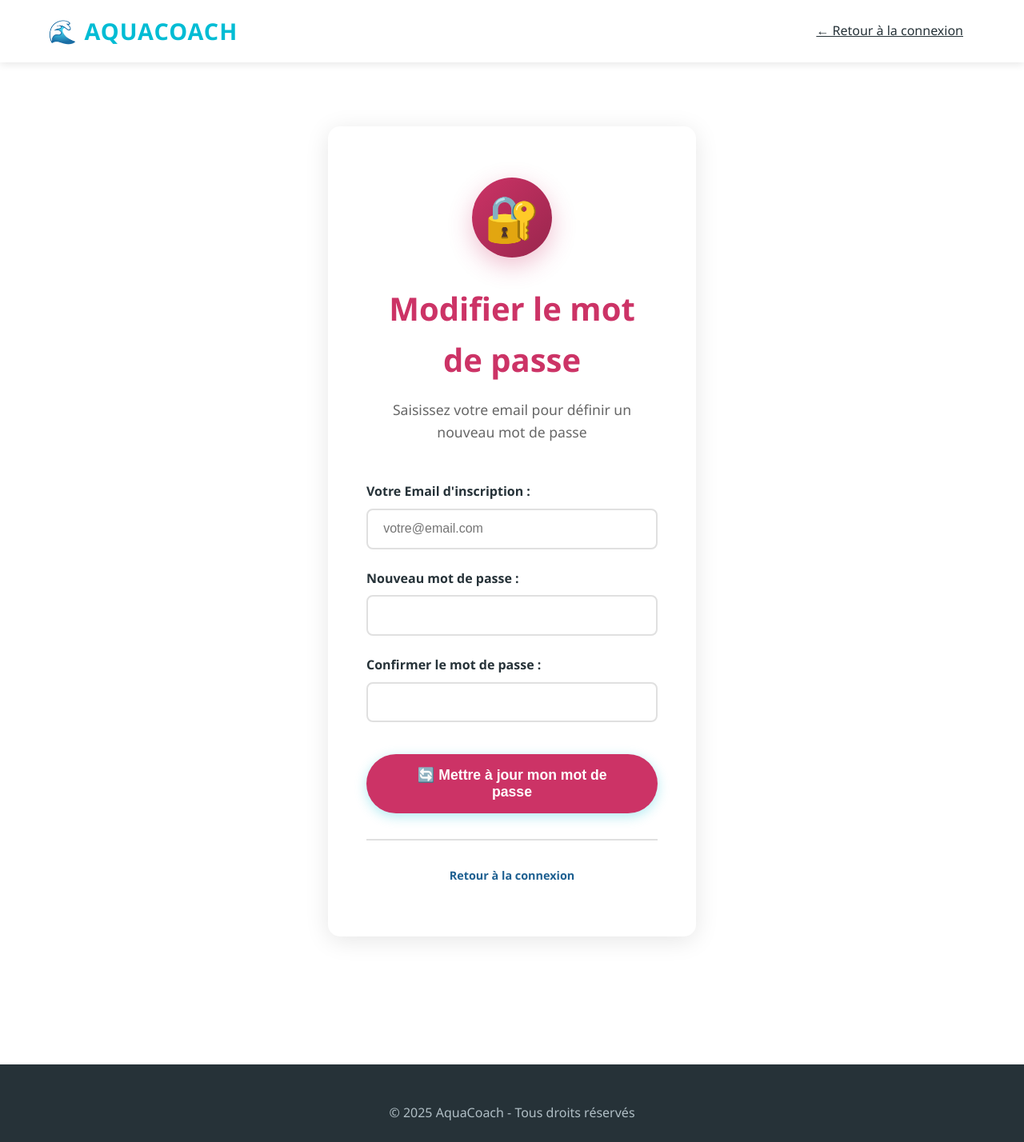
After one commit to AQUAVELO/coach, a Flask app: page /nageur/reset-password in a window 1280 px wide. The commit adds this page. Shown: the whole page at 80% size. Run offline with Flask 3, Linux system fonts and the light colour scheme.

Commit message:
Ajout de la fonctionnalité de modification de mot de passe nageur

```diff
--- a/app.py
+++ b/app.py
@@ -1041,22 +1041,38 @@ def submit_inscription_nageur():
 
 @app.route("/nageur/login", methods=["GET", "POST"])
 def nageur_login():
+# ... code ...
+    return render_template("nageur_login.html")
+
+
+@app.route("/nageur/reset-password", methods=["GET", "POST"])
+def nageur_reset_password():
+    """Réinitialisation du mot de passe nageur"""
     if request.method == "POST":
-        login = request.form.get("login")
-        password = request.form.get("password")
+        email = request.form.get("email")
+        new_password = request.form.get("password")
+        confirm_password = request.form.get("confirm_password")
+
+        if new_password != confirm_password:
+            flash("Les mots de passe ne correspondent pas.", "danger")
+            return render_template("nageur_reset_password.html")
 
         db = get_db()
-        nageur = db.execute("SELECT * FROM nageur WHERE login = ?", (login,)).fetchone()
+        nageur = db.execute("SELECT id, prenom, nom FROM nageur WHERE email = ?", (email,)).fetchone()
 
-        if nageur and check_password_hash(nageur["password_hash"], password):
-            session["nageur_id"] = nageur["id"]
-            session["nageur_nom"] = f"{nageur['prenom']} {nageur['nom']}"
-            flash(f"Bienvenue {nageur['prenom']} !", "success")
-            return redirect(url_for("mon_profil"))
+        if nageur:
+            password_hash = generate_password_hash(new_password)
+            db.execute("UPDATE nageur SET password_hash = ? WHERE id = ?", (password_hash, nageur["id"]))
+            db.commit()
+            db.close()
+
+            flash("Votre mot de passe a été modifié avec succès. Connectez-vous maintenant.", "success")
+            return redirect(url_for("nageur_login"))
         else:
-            flash("Identifiant ou mot de passe incorrect.", "danger")
+            db.close()
+            flash("Aucun compte trouvé avec cet email.", "danger")
 
-    return render_template("nageur_login.html")
+    return render_template("nageur_reset_password.html")
 
 
 @app.route("/nageur/logout")
--- a/templates/nageur_login.html
+++ b/templates/nageur_login.html
@@ -53,6 +53,12 @@
                     <label class="form-label-custom" for="password">Mot de passe :</label>
                     <input type="password" id="password" name="password" class="form-control-custom" required>
 
+                    <div style="text-align: right; margin-bottom: 1.5rem;">
+                        <a href="{{ url_for('nageur_reset_password') }}" style="color: #666; font-size: 0.9rem; text-decoration: none;">
+                            Mot de passe oublié ?
+                        </a>
+                    </div>
+
                     <button type="submit" class="btn-primary-custom" style="width: 100%; margin-top: 1rem; background-color: #1e6091;">
                         🔓 Se connecter
                     </button>
--- /dev/null
+++ b/templates/nageur_reset_password.html
@@ -0,0 +1,83 @@
+<!DOCTYPE html>
+<html lang="fr">
+<head>
+    <meta charset="UTF-8">
+    <meta name="viewport" content="width=device-width, initial-scale=1.0">
+    <title>Réinitialiser mon mot de passe - AquaCoach</title>
+    <link rel="stylesheet" href="{{ url_for('static', filename='css/style.css') }}">
+</head>
+<body>
+    <!-- Navigation -->
+    <nav class="navbar">
+        <div class="container" style="max-width: 1200px; margin: 0 auto; padding: 0 20px; display: flex; justify-content: space-between; align-items: center;">
+            <a href="{{ url_for('index') }}" class="navbar-brand" style="text-decoration: none;">🌊 AQUACOACH</a>
+            <div class="navbar-nav" style="display: flex; gap: 2rem;">
+                <a href="{{ url_for('nageur_login') }}" class="nav-link">← Retour à la connexion</a>
+            </div>
+        </div>
+    </nav>
+
+    <!-- Reset Section -->
+    <section class="section">
+        <div class="container" style="max-width: 500px; margin: 0 auto; padding: 0 20px;">
+            <div style="background: white; padding: 4rem 3rem; border-radius: 15px; box-shadow: 0 5px 30px rgba(0,0,0,0.1); text-align: center;">
+                <div style="width: 100px; height: 100px; background: linear-gradient(135deg, #cc3366 0%, #99264d 100%); border-radius: 50%; display: flex; align-items: center; justify-content: center; margin: 0 auto 2rem; box-shadow: 0 10px 30px rgba(204,51,102,0.3);">
+                    <span style="font-size: 3.5rem; color: white;">🔐</span>
+                </div>
+
+                <h1 style="color: #cc3366; font-size: 2.5rem; margin-bottom: 1rem; font-weight: 700;">
+                    Modifier le mot de passe
+                </h1>
+
+                <p style="font-size: 1.1rem; color: #666; margin-bottom: 3rem;">
+                    Saisissez votre email pour définir un nouveau mot de passe
+                </p>
+
+                <!-- Flash Messages -->
+                {% with messages = get_flashed_messages(with_categories=true) %}
+                    {% if messages %}
+                        {% for category, message in messages %}
+                            <div style="background: {% if category == 'danger' %}#f8d7da; border: 1px solid #f5c6cb; color: #721c24;{% else %}#d4edda; border: 1px solid #c3e6cb; color: #155724;{% endif %} padding: 1rem; border-radius: 8px; margin-bottom: 2rem; text-align: center;">
+                                {{ message }}
+                            </div>
+                        {% endfor %}
+                    {% endif %}
+                {% endwith %}
+
+                <!-- Reset Form -->
+                <form action="{{ url_for('nageur_reset_password') }}" method="POST" style="text-align: left;">
+                    <label class="form-label-custom" for="email">Votre Email d'inscription :</label>
+                    <input type="email" id="email" name="email" class="form-control-custom" required placeholder="votre@email.com">
+
+                    <label class="form-label-custom" for="password">Nouveau mot de passe :</label>
+                    <input type="password" id="password" name="password" class="form-control-custom" required>
+
+                    <label class="form-label-custom" for="confirm_password">Confirmer le mot de passe :</label>
+                    <input type="password" id="confirm_password" name="confirm_password" class="form-control-custom" required>
+
+                    <button type="submit" class="btn-primary-custom" style="width: 100%; margin-top: 1rem; background-color: #cc3366;">
+                        🔄 Mettre à jour mon mot de passe
+                    </button>
+                </form>
+
+                <div style="margin-top: 2rem; padding-top: 2rem; border-top: 2px solid #E0E0E0;">
+                    <p style="font-size: 0.9rem; color: #666;">
+                        <a href="{{ url_for('nageur_login') }}" style="color: #1e6091; text-decoration: none; font-weight: 600;">
+                            Retour à la connexion
+                        </a>
+                    </p>
+                </div>
+            </div>
+        </div>
+    </section>
+
+    <!-- Footer -->
+    <footer class="footer">
+        <div class="container" style="max-width: 1200px; margin: 0 auto; padding: 0 20px;">
+            <p class="footer-text">
+                &copy; 2025 AquaCoach - Tous droits réservés
+            </p>
+        </div>
+    </footer>
+</body>
+</html>
```
Also changed, not shown: templates/mon_profil.html (+26 -0 lines).
